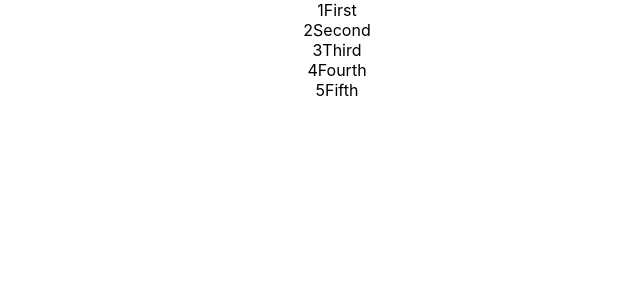
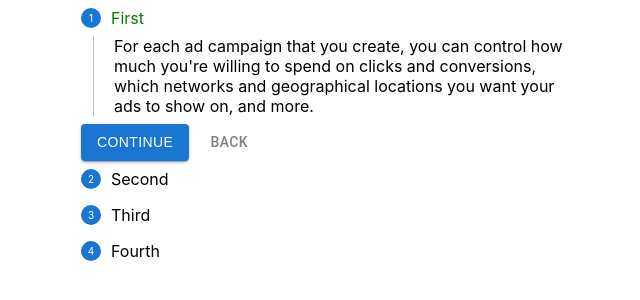
Before and after one commit to manipriyan77/typescript-stepper, a React (Create React App) app: page / in a window 1280 px wide. Shown: the top 300 px of the page, without its empty margins (303-943 px from the left). Built offline with nearby package versions, Linux system fonts and the light colour scheme.

Commit message:
finished vertical Stepper

```diff
--- a/src/Components/VerticalStepper/VerticalStepper.style.tsx
+++ b/src/Components/VerticalStepper/VerticalStepper.style.tsx
@@ -1,7 +1,212 @@
 import styled from "styled-components";
 
 export const VerticalStepperWrapper = styled.div`
+  /* align-items: center; */
+  width: 40%;
+  margin: auto;
+`;
+
+export const ButtonWrapper = styled.div``;
+
+export const ButtonContained = styled.button`
+  display: -webkit-inline-box;
+  display: -webkit-inline-flex;
+  display: -ms-inline-flexbox;
+  display: inline-flex;
+  -webkit-align-items: center;
+  -webkit-box-align: center;
+  -ms-flex-align: center;
+  align-items: center;
+  -webkit-box-pack: center;
+  -ms-flex-pack: center;
+  -webkit-justify-content: center;
+  justify-content: center;
+  position: relative;
+  box-sizing: border-box;
+  -webkit-tap-highlight-color: transparent;
+  background-color: transparent;
+  outline: 0;
+  border: 0;
+  margin: 0;
+  border-radius: 0;
+  padding: 0;
+  cursor: pointer;
+  -webkit-user-select: none;
+  -moz-user-select: none;
+  -ms-user-select: none;
+  user-select: none;
+  vertical-align: middle;
+  -moz-appearance: none;
+  -webkit-appearance: none;
+  -webkit-text-decoration: none;
+  text-decoration: none;
+  color: inherit;
+  font-weight: 500;
+  font-size: 0.875rem;
+  line-height: 1.75;
+  letter-spacing: 0.02857em;
+  text-transform: uppercase;
+  min-width: 64px;
+  padding: 6px 16px;
+  border-radius: 4px;
+  -webkit-transition: background-color 250ms cubic-bezier(0.4, 0, 0.2, 1) 0ms,
+    box-shadow 250ms cubic-bezier(0.4, 0, 0.2, 1) 0ms,
+    border-color 250ms cubic-bezier(0.4, 0, 0.2, 1) 0ms,
+    color 250ms cubic-bezier(0.4, 0, 0.2, 1) 0ms;
+  transition: background-color 250ms cubic-bezier(0.4, 0, 0.2, 1) 0ms,
+    box-shadow 250ms cubic-bezier(0.4, 0, 0.2, 1) 0ms,
+    border-color 250ms cubic-bezier(0.4, 0, 0.2, 1) 0ms,
+    color 250ms cubic-bezier(0.4, 0, 0.2, 1) 0ms;
+  color: #fff;
+  background-color: #1976d2;
+  box-shadow: 0px 3px 1px -2px rgb(0 0 0 / 20%), 0px 2px 2px 0px rgb(0 0 0 / 14%),
+    0px 1px 5px 0px rgb(0 0 0 / 12%);
+  margin-top: 8px;
+  margin-right: 8px;
+`;
+
+export const ButtonTransparent = styled.button`
+  display: -webkit-inline-box;
+  display: -webkit-inline-flex;
+  display: -ms-inline-flexbox;
+  display: inline-flex;
+  -webkit-align-items: center;
+  -webkit-box-align: center;
+  -ms-flex-align: center;
+  align-items: center;
+  -webkit-box-pack: center;
+  -ms-flex-pack: center;
+  -webkit-justify-content: center;
+  justify-content: center;
+  position: relative;
+  box-sizing: border-box;
+  -webkit-tap-highlight-color: transparent;
+  background-color: transparent;
+  outline: 0;
+  border: 0;
+  margin: 0;
+  border-radius: 0;
+  padding: 0;
+  cursor: pointer;
+  -webkit-user-select: none;
+  -moz-user-select: none;
+  -ms-user-select: none;
+  user-select: none;
+  vertical-align: middle;
+  -moz-appearance: none;
+  -webkit-appearance: none;
+  -webkit-text-decoration: none;
+  text-decoration: none;
+  color: inherit;
+  font-family: "Roboto", "Helvetica", "Arial", sans-serif;
+  font-weight: 500;
+  font-size: 0.875rem;
+  line-height: 1.75;
+  letter-spacing: 0.02857em;
+  text-transform: uppercase;
+  min-width: 64px;
+  padding: 6px 8px;
+  border-radius: 4px;
+  -webkit-transition: background-color 250ms cubic-bezier(0.4, 0, 0.2, 1) 0ms,
+    box-shadow 250ms cubic-bezier(0.4, 0, 0.2, 1) 0ms,
+    border-color 250ms cubic-bezier(0.4, 0, 0.2, 1) 0ms,
+    color 250ms cubic-bezier(0.4, 0, 0.2, 1) 0ms;
+  transition: background-color 250ms cubic-bezier(0.4, 0, 0.2, 1) 0ms,
+    box-shadow 250ms cubic-bezier(0.4, 0, 0.2, 1) 0ms,
+    border-color 250ms cubic-bezier(0.4, 0, 0.2, 1) 0ms,
+    color 250ms cubic-bezier(0.4, 0, 0.2, 1) 0ms;
+  color: #1976d2;
+  margin-top: 8px;
+  margin-right: 8px;
+`;
+
+export const StepperText = styled.div`
+  margin-left: 12px;
+  padding-left: 20px;
+  padding-right: 8px;
+  border-left: 1px solid #bdbdbd;
+`;
+
+export const StepperHeadingWrapper = styled.div`
+  display: -webkit-box;
+  display: -webkit-flex;
+  display: -ms-flexbox;
   display: flex;
-  flex-direction: column;
+  -webkit-align-items: center;
+  -webkit-box-align: center;
+  -ms-flex-align: center;
+  align-items: center;
+  text-align: left;
+  padding: 8px 0;
+`;
+
+export const CircleNumber = styled.circle`
+  width: 20px;
+  height: 20px;
+  background-color: #1976d2;
+  border-radius: 50px;
+  color: white;
+  font-size: 10px;
+  display: flex;
+  justify-content: center;
   align-items: center;
 `;
+
+export const StepperHeading = styled.span`
+  margin-left: 10px;
+`;
+
+export const ButtonTransparentDisabled = styled.button`
+  display: -webkit-inline-box;
+  display: -webkit-inline-flex;
+  display: -ms-inline-flexbox;
+  display: inline-flex;
+  -webkit-align-items: center;
+  -webkit-box-align: center;
+  -ms-flex-align: center;
+  align-items: center;
+  -webkit-box-pack: center;
+  -ms-flex-pack: center;
+  -webkit-justify-content: center;
+  justify-content: center;
+  position: relative;
+  box-sizing: border-box;
+  -webkit-tap-highlight-color: transparent;
+  background-color: transparent;
+  outline: 0;
+  border: 0;
+  margin: 0;
+  border-radius: 0;
+  padding: 0;
+  cursor: pointer;
+  -webkit-user-select: none;
+  -moz-user-select: none;
+  -ms-user-select: none;
+  user-select: none;
+  vertical-align: middle;
+  -moz-appearance: none;
+  -webkit-appearance: none;
+  -webkit-text-decoration: none;
+  text-decoration: none;
+  color: inherit;
+  font-family: "Roboto", "Helvetica", "Arial", sans-serif;
+  font-weight: 500;
+  font-size: 0.875rem;
+  line-height: 1.75;
+  letter-spacing: 0.02857em;
+  text-transform: uppercase;
+  min-width: 64px;
+  padding: 6px 8px;
+  border-radius: 4px;
+  -webkit-transition: background-color 250ms cubic-bezier(0.4, 0, 0.2, 1) 0ms,
+    box-shadow 250ms cubic-bezier(0.4, 0, 0.2, 1) 0ms,
+    border-color 250ms cubic-bezier(0.4, 0, 0.2, 1) 0ms,
+    color 250ms cubic-bezier(0.4, 0, 0.2, 1) 0ms;
+  transition: background-color 250ms cubic-bezier(0.4, 0, 0.2, 1) 0ms,
+    box-shadow 250ms cubic-bezier(0.4, 0, 0.2, 1) 0ms,
+    border-color 250ms cubic-bezier(0.4, 0, 0.2, 1) 0ms,
+    color 250ms cubic-bezier(0.4, 0, 0.2, 1) 0ms;
+  margin-top: 8px;
+  margin-right: 8px;
+  color: grey;
+`;
--- a/src/Components/VerticalStepper/VerticalStepper.tsx
+++ b/src/Components/VerticalStepper/VerticalStepper.tsx
@@ -1,35 +1,58 @@
 import React, { useState } from "react";
-import { VerticalStepperWrapper } from "./VerticalStepper.style";
+import {
+  VerticalStepperWrapper,
+  ButtonWrapper,
+  ButtonContained,
+  ButtonTransparent,
+  StepperText,
+  StepperHeadingWrapper,
+  CircleNumber,
+  StepperHeading,
+  ButtonTransparentDisabled,
+} from "./VerticalStepper.style";
 
 const VerticalStepper = () => {
-  const [isOpen, setIsOpen] = useState<boolean>(false);
+  const [stepperCount, setStepperCount] = useState<number>(1);
+
   const array = ["First", "Second", "Third", "Fourth", "Fifth"];
   const textArrays = [
     "For each ad campaign that you create, you can control how much you're willing to spend on clicks and conversions, which networks and geographical locations you want your ads to show on, and more. ",
     "An ad group contains one or more ads which target a shared set of keywords.    ",
     "Try out different ad text to see what brings in the most customers, and learn how to enhance your ads using features like ad extensions. If you run into any problems with your ads, find out how to tell if they're running and how to resolve approval issues.    ",
+    "Try out different ad text to see what brings in the most customers, and learn how to enhanur ads, find out how to tell if they're running and how to resolve approval issues.    ",
   ];
 
   return (
-    <>
-      <VerticalStepperWrapper>
-        {array.map((text, index) => {
-          return (
-            <div>
-              <div>
-                <span>{index + 1}</span>
-                {text}
-              </div>
-              <div>
-                {textArrays.map((ele, index) => {
-                  return <div>{isOpen && ele}</div>;
-                })}
-              </div>
-            </div>
-          );
-        })}
-      </VerticalStepperWrapper>
-    </>
+    <VerticalStepperWrapper>
+      {textArrays.map((txt, i) => {
+        return (
+          <>
+            <StepperHeadingWrapper
+              className={`${stepperCount === i + 1 && "active"}
+              ${i + 1 > stepperCount && "disable"} `}
+            >
+              <CircleNumber> {i + 1} </CircleNumber>
+              <StepperHeading> {array[i]}</StepperHeading>
+            </StepperHeadingWrapper>
+            <StepperText>{stepperCount === i + 1 && txt}</StepperText>
+            {stepperCount === i + 1 && (
+              <ButtonWrapper>
+                <ButtonContained onClick={() => setStepperCount((prev) => prev + 1)}>
+                  {i === textArrays.length - 1 ? "Finish" : "Continue"}
+                </ButtonContained>
+                {stepperCount === 1 ? (
+                  <ButtonTransparentDisabled disabled>Back</ButtonTransparentDisabled>
+                ) : (
+                  <ButtonTransparent onClick={() => setStepperCount((prev) => prev - 1)}>
+                    Back
+                  </ButtonTransparent>
+                )}
+              </ButtonWrapper>
+            )}
+          </>
+        );
+      })}
+    </VerticalStepperWrapper>
   );
 };
 
--- a/src/index.css
+++ b/src/index.css
@@ -97,3 +97,12 @@ ul .complete:after {
 ul li.complete:before {
   background-color: green;
 }
+
+.active {
+  color: green;
+}
+
+.disable button {
+  color: grey !important;
+  background-color: grey !important;
+}
```
